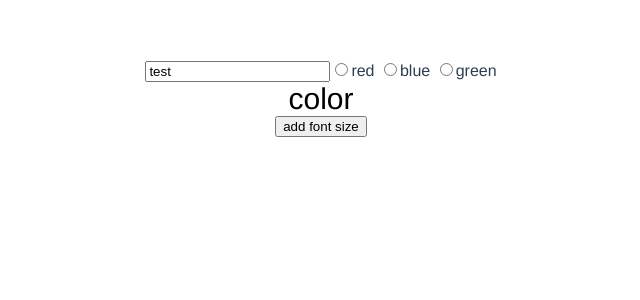
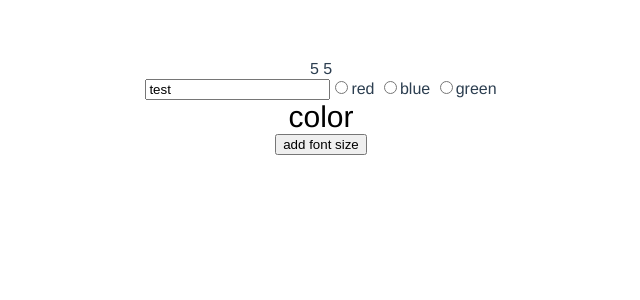
Before and after one commit to pavankog/codes, a Vue app in the folder Vue/hello-world/: page / in a window 1280 px wide. Shown: the top 300 px of the page, without its empty margins (319-959 px from the left). Built offline with nearby package versions, Linux system fonts and the light colour scheme.

Commit message:
computef properties

```diff
--- a/Vue/hello-world/src/Forms/form.vue
+++ b/Vue/hello-world/src/Forms/form.vue
@@ -1,5 +1,7 @@
 <template>
-    <form>
+    {{getemployeeCount}}
+    {{this.count}}
+    <div>
         <input v-model="employee.name" type="text" />
         <input type="radio" v-model="employee.chooseColor" value='red' />red
         <input type="radio" v-model="employee.chooseColor" value='blue' />blue
@@ -11,26 +13,32 @@
         </div>
         <button type="button" @click="addFonts">add font size</button>
 
-    </form>
+    </div>
 </template>
 <script>
 export default {
     name: 'formComponent',
     data() {
         return {
-            employee: { name: 'test', chooseColor: 'black', BackGroudcolorGroup: {}, addClass: false }
+            employee: { name: 'test', chooseColor: 'black', BackGroudcolorGroup: {}, addClass: false },
+            count:5
         }
     },
     methods: {
-        changeWidth(size) {
+        changeWidth() {
             this.employee.addClass = true;
         },
         addFonts() {
-
+  this.count=6;
             this.employee.addClass = true;
         },
         addBackGroundColor() {
             this.employee.BackGroudcolorGroup = { 'background-color': 'green' }
+        }
+    },
+    computed:{
+        getemployeeCount(){
+            return this.count;
         }
     }
 }
```
